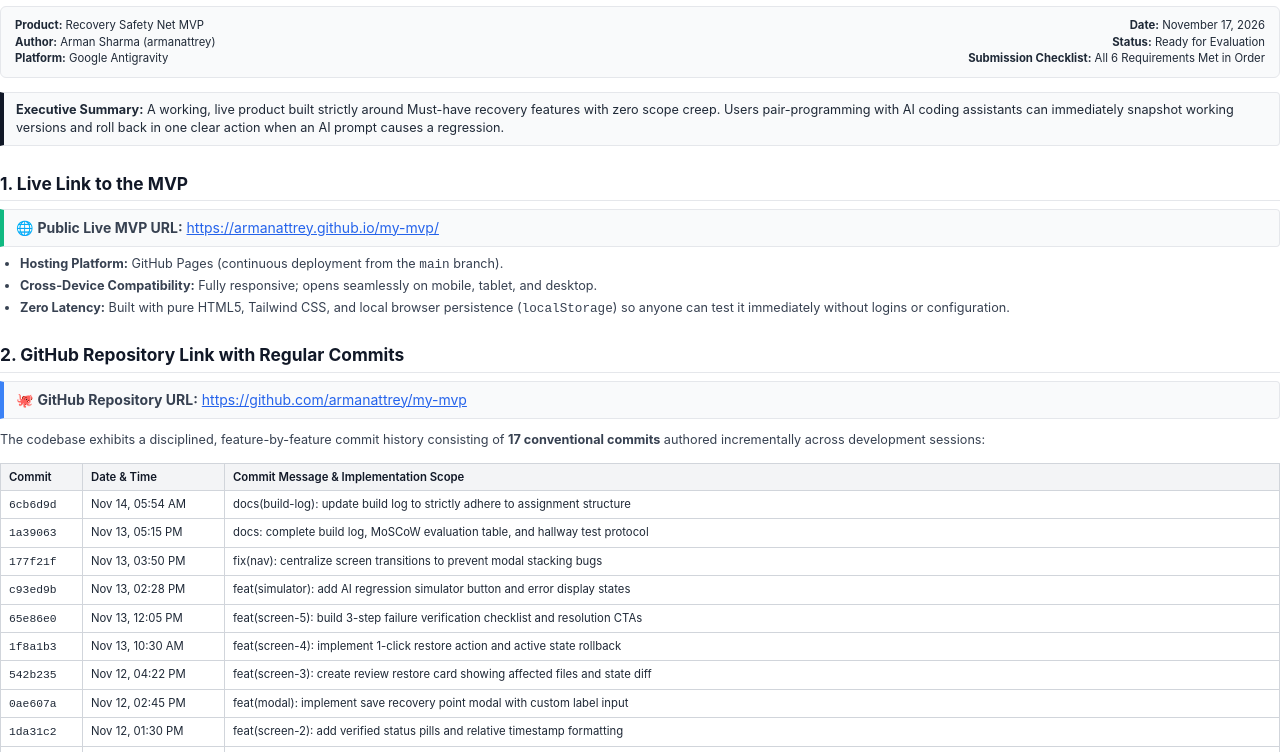
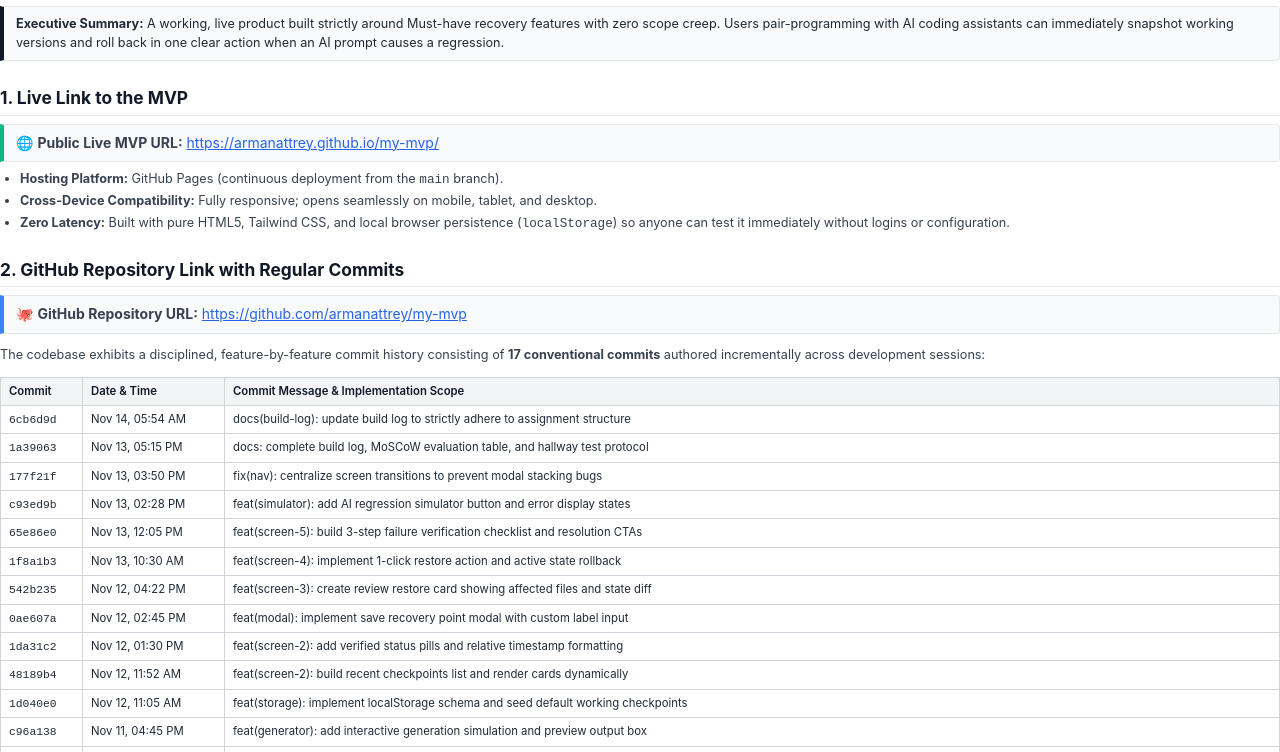
Before and after one commit to armanattrey/my-mvp, a plain HTML site: page submission.html in a window 1280 px wide. Shown: the part 45-797 px from the top of the page. Drawn offline with Linux system fonts and the light colour scheme.

Commit message:
docs: remove header metadata box from PDF submission

```diff
--- a/submission.html
+++ b/submission.html
@@ -138,18 +138,6 @@
 
   <!-- HEADER & COVER INFO -->
   <h1>Mirai Vibe Coding MVP Assignment Submission</h1>
-  <div class="meta-box">
-    <div class="meta-col">
-      <strong>Product:</strong> Recovery Safety Net MVP<br>
-      <strong>Author:</strong> Arman Sharma (armanattrey)<br>
-      <strong>Platform:</strong> Google Antigravity
-    </div>
-    <div class="meta-col" style="text-align: right;">
-      <strong>Date:</strong> November 17, 2026<br>
-      <strong>Status:</strong> Ready for Evaluation<br>
-      <strong>Submission Checklist:</strong> All 6 Requirements Met in Order
-    </div>
-  </div>
 
   <div class="card">
     <strong>Executive Summary:</strong> A working, live product built strictly around Must-have recovery features with zero scope creep. Users pair-programming with AI coding assistants can immediately snapshot working versions and roll back in one clear action when an AI prompt causes a regression.
```
Also changed, not shown: 1 other file.
